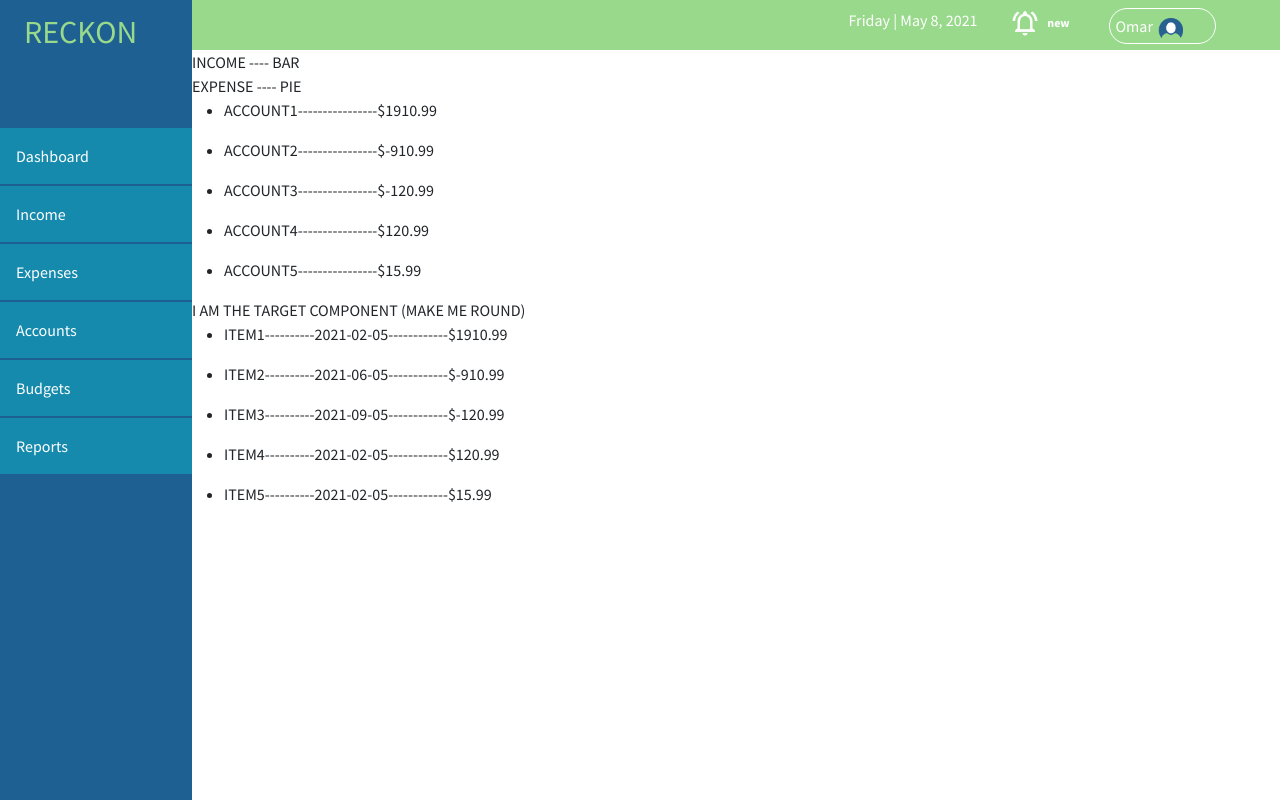
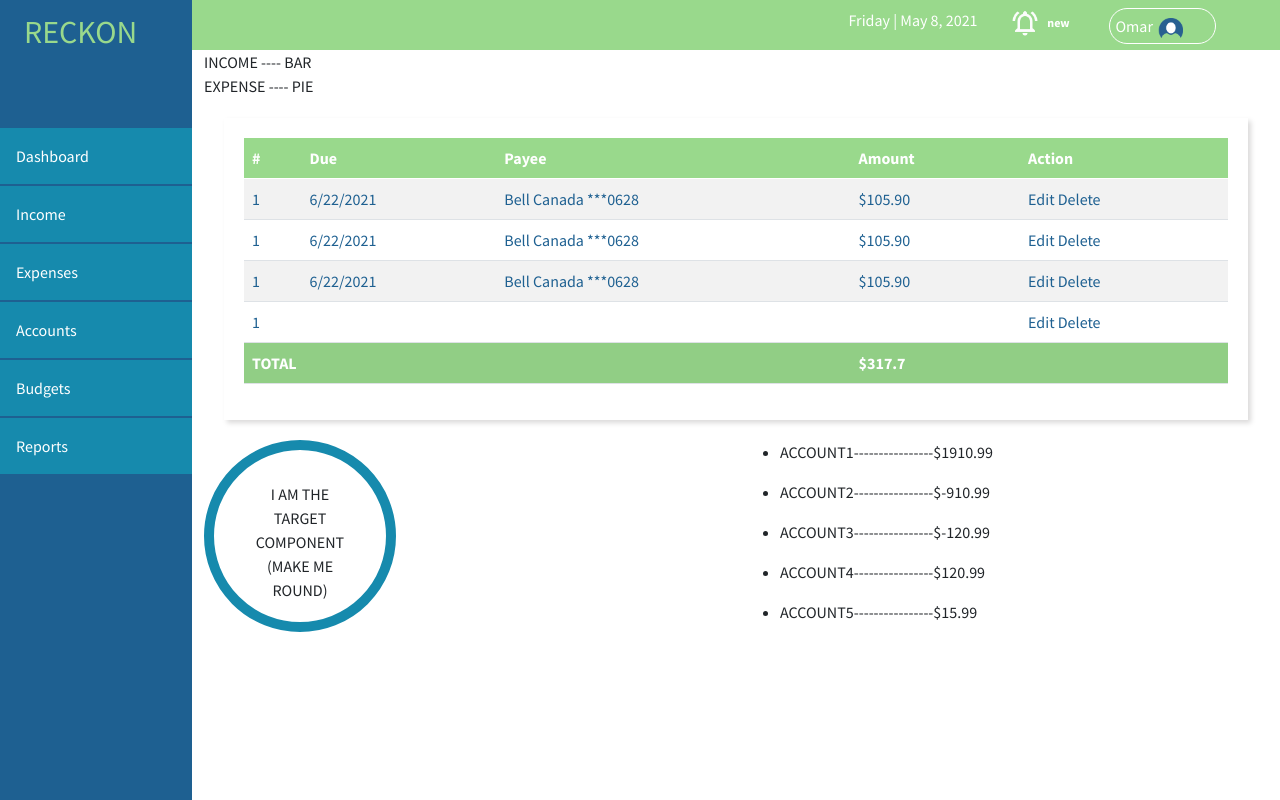
Before and after one commit to Jgabriel88/Reckon, a React (Create React App) app in the folder client/: page / in a window 1280 px wide. Built offline with nearby package versions, Linux system fonts and the light colour scheme.

Commit message:
Update Bills Component layout and design

```diff
--- a/client/src/App.js
+++ b/client/src/App.js
@@ -5,6 +5,7 @@ import SideNavList from './components/SideNavList';
 import TopNav from './components/TopNav';
 import GraphList from './components/GraphList';
 import "./App.scss"
+import {Container, Row, Col} from "react-bootstrap";
 
 
 
@@ -22,10 +23,18 @@ function App() {
         <section className="top_nav">
           <TopNav />
         </section>
-        <GraphList />
-				<AccountsPanelList />
-				<MontlyTarget />
-				<BillPanelList />
+        <Container>
+          <Row>
+            <Col><GraphList /></Col>
+          </Row>
+          <Row>
+            <Col><BillPanelList /></Col>
+          </Row>
+          <Row>
+            <Col><MontlyTarget /></Col>
+            <Col><AccountsPanelList /></Col>
+          </Row>
+        </Container>
       </section>
     </main>
   )};
--- a/client/src/components/BillPanelItem.jsx
+++ b/client/src/components/BillPanelItem.jsx
@@ -1,10 +1,13 @@
+
 const BillPanelItem = (props) => {
 	return (
-		<div>
-			<p>
-				{props.name}----------{props.date}------------{props.amount}
-			</p>
-		</div>
+		<tr>
+			<td>1</td>
+			<td>{props.date}</td>
+			<td>{props.name}</td>
+			<td>{props.amount}</td>
+			<td>Edit Delete</td>
+		</tr>
 	);
 };
 
--- a/client/src/components/BillPanelList.jsx
+++ b/client/src/components/BillPanelList.jsx
@@ -1,25 +1,48 @@
 import BillPanelItem from './BillPanelItem';
+import {Table} from "react-bootstrap"
+import "./BillPanelList.scss";
 
 const BillPanelList = () => {
 	return (
-		<div>
-			<ul>
-				<li>
-					<BillPanelItem name="ITEM1" date="2021-02-05" amount="$1910.99" />
-				</li>
-				<li>
-					<BillPanelItem name="ITEM2" date="2021-06-05" amount="$-910.99" />
-				</li>
-				<li>
-					<BillPanelItem name="ITEM3" date="2021-09-05" amount="$-120.99" />
-				</li>
-				<li>
-					<BillPanelItem name="ITEM4" date="2021-02-05" amount="$120.99" />
-				</li>
-				<li>
-					<BillPanelItem name="ITEM5" date="2021-02-05" amount="$15.99" />
-				</li>
-			</ul>
+		<div className="bills">
+			<Table responsive="sm" striped hover>
+					<thead>
+						<tr>
+							<th>#</th>
+							<th>Due</th>
+							<th>Payee</th>
+							<th>Amount</th>
+							<th>Action</th>
+						</tr>
+					</thead>
+					<tbody>
+						<tr>
+							<td>1</td>
+							<td>6/22/2021</td>
+							<td>Bell Canada ***0628</td>
+							<td>$105.90</td>
+							<td>Edit Delete</td>
+						</tr>
+						<tr>
+							<td>1</td>
+							<td>6/22/2021</td>
+							<td>Bell Canada ***0628</td>
+							<td>$105.90</td>
+							<td>Edit Delete</td>
+						</tr><tr>
+							<td>1</td>
+							<td>6/22/2021</td>
+							<td>Bell Canada ***0628</td>
+							<td>$105.90</td>
+							<td>Edit Delete</td>
+						</tr>
+						<BillPanelItem />
+						<tr>
+							<th colSpan="3">TOTAL</th>
+							<th colSpan="2">$317.7</th>
+						</tr>
+					</tbody>
+				</Table>
 		</div>
 	);
 };
--- /dev/null
+++ b/client/src/components/BillPanelList.scss
@@ -0,0 +1,15 @@
+@import "./styles/variables.scss";
+
+.bills{
+  margin: 20px;
+  padding: 20px;
+  box-shadow: 3px 3px 5px #dbdada;
+
+  td{
+    color: $blue-dark;
+  }
+  th{
+    background-color: $green-light;
+    color: $white;
+  }
+}
--- /dev/null
+++ b/client/src/components/MonthlyTarget.scss
@@ -0,0 +1,11 @@
+@import "./styles/variables.scss";
+.target {
+  display: flex;
+  border: 10px solid $blue-light;
+  border-radius: 50%;
+  width: 12rem;
+  height: 12rem;
+  padding: 2rem;
+  text-align: center;
+  align-content: center;
+}
--- a/client/src/components/MontlyTarget.jsx
+++ b/client/src/components/MontlyTarget.jsx
@@ -1,5 +1,8 @@
+import "./MonthlyTarget.scss";
+
 const MontlyTarget = () => {
-	return <div>I AM THE TARGET COMPONENT (MAKE ME ROUND)</div>;
-};
+	return (
+		<div className="target">I AM THE TARGET COMPONENT (MAKE ME ROUND)</div>
+		)};
 
 export default MontlyTarget;
--- a/client/src/components/TopNav.jsx
+++ b/client/src/components/TopNav.jsx
@@ -19,7 +19,6 @@ const TopNav = () => {
 				</ul>
 			</nav>
   </div>
-
 )};
 
 export default TopNav;
```
